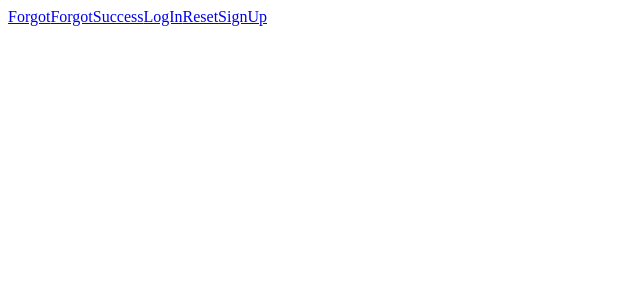
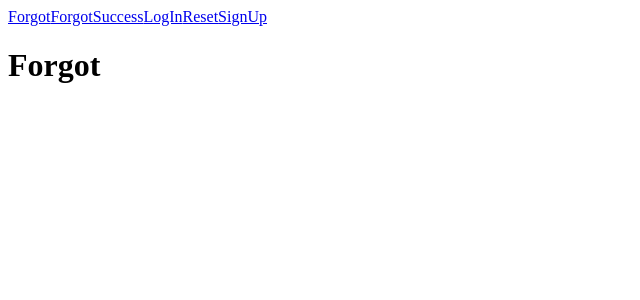
Before and after one commit to KseniaPopova02/dashboard-kit, a React (Create React App) app: page / in a window 1280 px wide. Shown: the top 300 px of the page, without its empty margins (0-640 px from the left). Built offline with nearby package versions, Linux system fonts and the light colour scheme.

Commit message:
add: darf layout into Forgot

```diff
--- a/src/modal/Forgot/Forgot.jsx
+++ b/src/modal/Forgot/Forgot.jsx
@@ -1,3 +1,7 @@
 import React from "react";
 
-export const Forgot = () => <></>;
+export const Forgot = () => (
+  <>
+    <h1>Forgot</h1>
+  </>
+);
```
